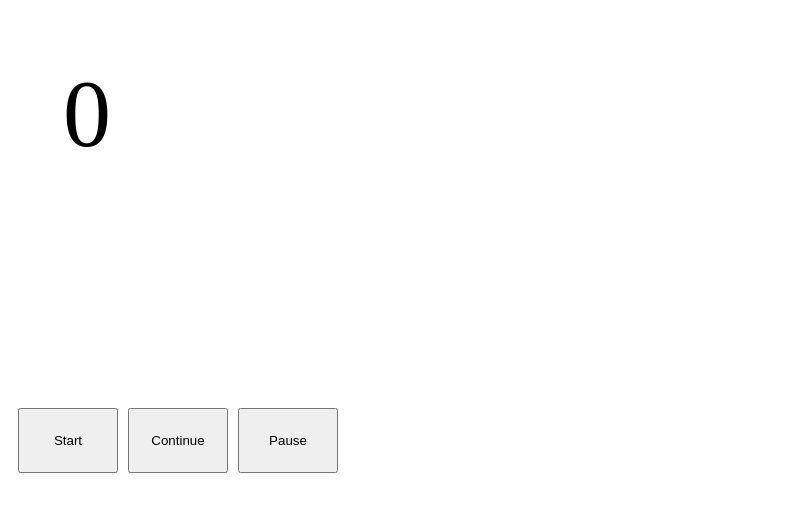
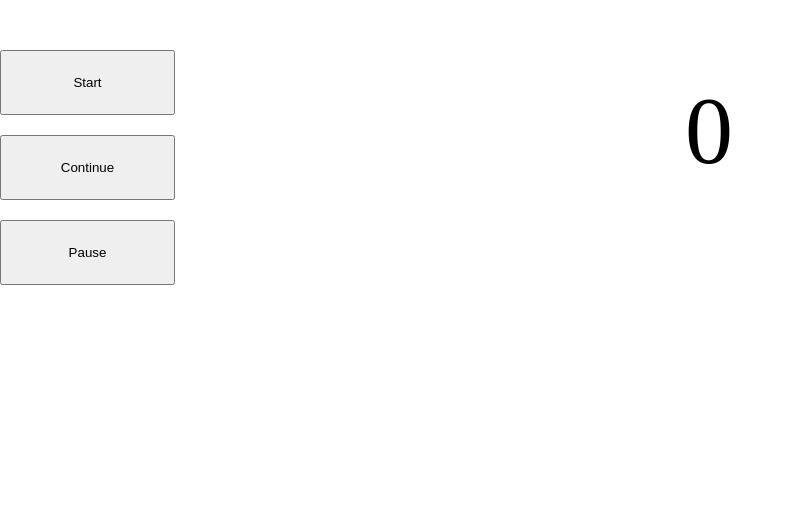
Before and after one commit to Thorchy/00_Chrono, a plain HTML site: page index.html in a window 1280 px wide. Shown: the whole page, without its empty margins (0-793 px from the left). Drawn offline with Linux system fonts and the light colour scheme.

Commit message:
Landscape fixed

```diff
--- a/chrono-landscape.css
+++ b/chrono-landscape.css
@@ -1,3 +1,12 @@
+@media screen and (orientation: landscape) {
+
+	body {
+		width: 100%;
+		height: 100%;
+		padding: 0px;
+		margin: 0px;
+	}
+
 	#wrapper {
 		width: 100%;
 		height: 100%;
@@ -14,7 +23,7 @@ input {
 	#controls {
 		margin-top: 30px;
 		float: left;
-	width: 50%;
+		width: 200px;
 	}
 
 	#response {
@@ -28,3 +37,9 @@ input {
 		height: 50px;
 		margin: 75px 45px;
 	}
+
+	.clear {
+		clear: both;
+		float: none;
+	}
+}
--- a/chrono-portrait.css
+++ b/chrono-portrait.css
@@ -1,3 +1,12 @@
+@media screen and (orientation: portrait) {
+
+	body {
+		width: 100%;
+		height: 100%;
+		padding: 0px;
+		margin: 0px;
+	}
+
 	#wrapper {
 		width: 100%;
 		height: 100%;
@@ -32,3 +41,4 @@ input {
 		clear: both;
 		float: none;
 	}
+}
--- a/index.html
+++ b/index.html
@@ -4,6 +4,7 @@
 		<meta charset="UTF-8">
 		<title>Mobile Chrono</title>
 		<script src="chrono.js"></script>
+		<link rel="stylesheet" href="chrono-landscape.css">
 		<link rel="stylesheet" href="chrono-portrait.css">
 	</head>
 	<body>
@@ -13,6 +14,7 @@
 				<input type="button" value="Start" onClick="start();" />
 				<input type="button" value="Continue" onClick="cont();" />
 				<input type="button" value="Pause" onClick="pause();" />
+				<div class="clear"></div>
 			</div>
 			<div class="clear"></div>
 		</div>
```
Lines whose indentation alone changed are shown as unchanged.
